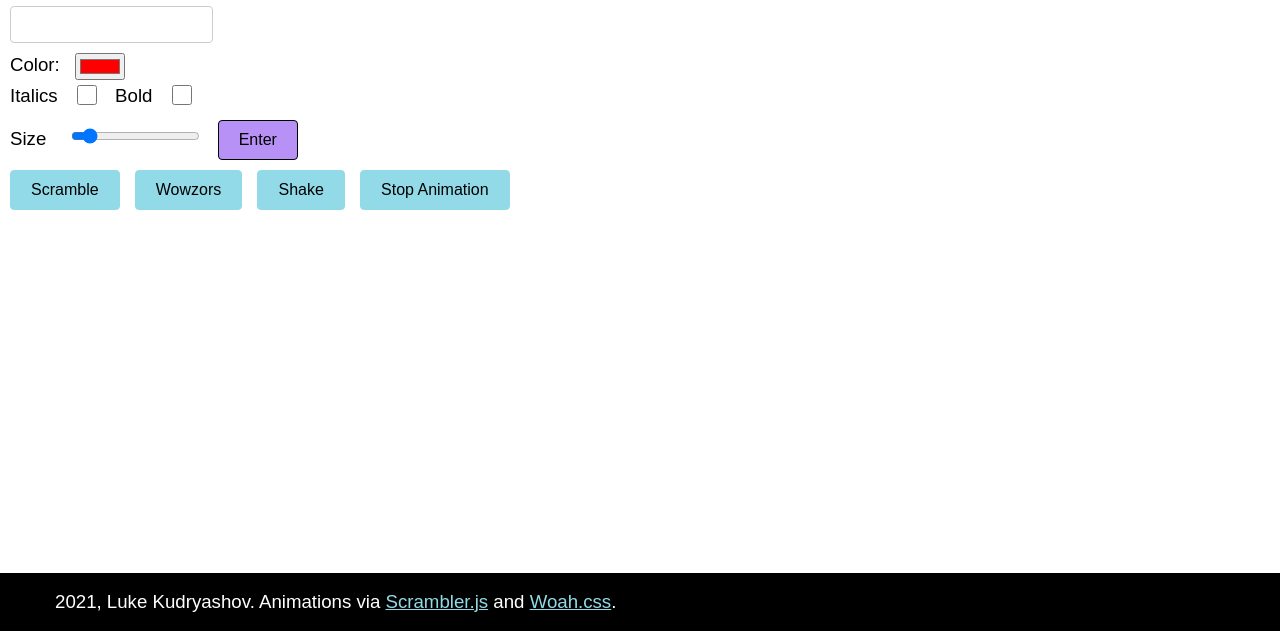
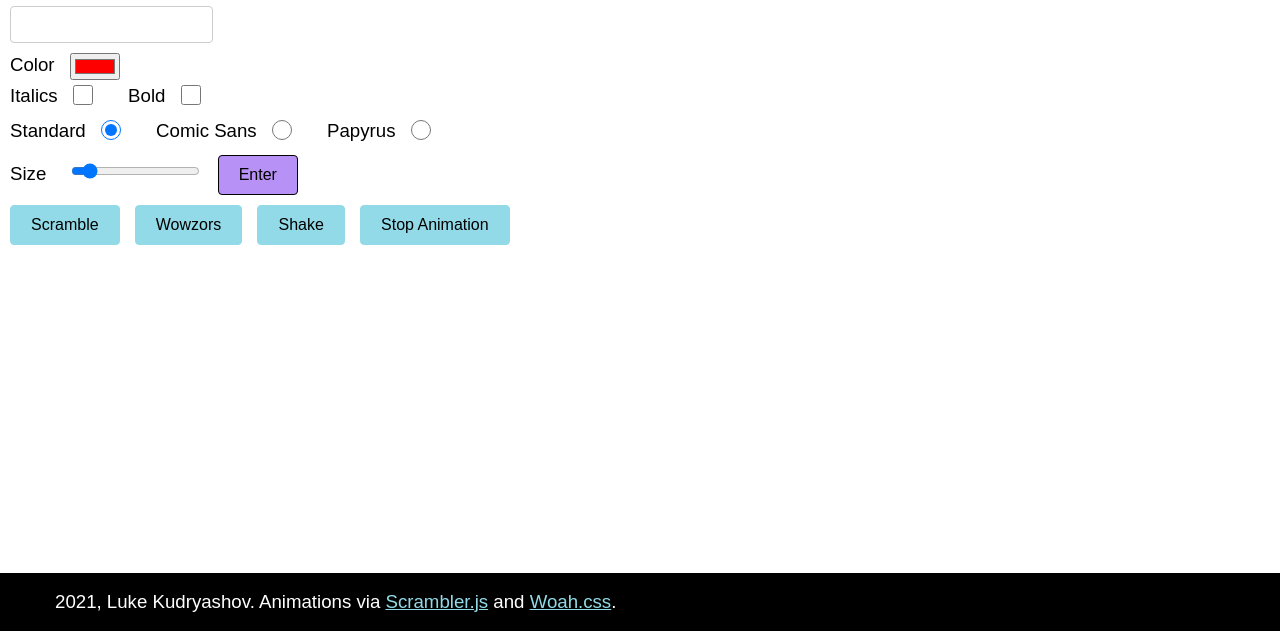
Before and after one commit to lkudr/579final, a plain HTML site: page defusion.html in a window 1280 px wide. Both pictures are taken after a click on the button "Enter". Shown: the part 169-800 px from the top of the page. Drawn offline with Linux system fonts and the light colour scheme.

Commit message:
Add files via upload

```diff
--- a/css/style.css
+++ b/css/style.css
@@ -173,6 +173,8 @@ input[type=checkbox], input[type=radio] {
   height: 20px;
   margin-top: 5px;
   margin-bottom: 10px;
+  margin-left:0px;
+  margin-right:20px;
 }
 
 input[type=range] {
--- a/defusion.html
+++ b/defusion.html
@@ -27,12 +27,18 @@
         <div class="defusion_controls">
             <label for="textbox">What are you anxious about?</label> <br>
             <input type="text" id="textbox" name="textbox"><br>
-            <label for="color_well">Color:</label>
+            <label for="color_well">Color</label>
             <input type="color" value="#ff0000" id="color_well"><br>
             <label for="italics">Italics</label>
             <input type="checkbox" id="italics" name="style" value="italics">
             <label for="bold">Bold</label>
             <input type="checkbox" id="bold" name="style" value="bold"><br>
+            <label for="standard">Standard</label>
+            <input type="radio" id="standard" name="font" value="standard" checked>
+            <label for="comic">Comic Sans</label>
+            <input type="radio" id="comic" name="font" value="comic">
+            <label for="papyrus">Papyrus</label>
+            <input type="radio" id="papyrus" name="font" value="papyrus"><br>
             <label for="size">Size</label>
             <input type="range" min="9" max="40" value="12" class="slider" id="size">
             <button id="defusion_enter">Enter</button> <br>
--- a/js/defusion.js
+++ b/js/defusion.js
@@ -16,6 +16,9 @@ const textarea = document.getElementById("text_area");
 const italics = document.getElementById("italics");
 const bold = document.getElementById("bold");
 const size_slider = document.getElementById("size");
+const standard = document.getElementById("standard");
+const comic = document.getElementById("comic");
+const papyrus = document.getElementById("papyrus");
 
 function generateText() {
     let txt = textinput.value;
@@ -34,6 +37,13 @@ function generateText() {
         textarea.style.fontWeight = "bold";
     } else {
         textarea.style.fontWeight = "normal";
+    }
+    if (standard.checked) {
+        textarea.style.fontFamily = "Avenir, sans-serif";
+    } else if (comic.checked) {
+        textarea.style.fontFamily = "'Comic Sans MS', 'Comic Sans', cursive";
+    } else {
+        textarea.style.fontFamily = "'Papyrus', fantasy";
     }
 }
 
```
Also changed, not shown: distraction.html (+2 -2 lines).
